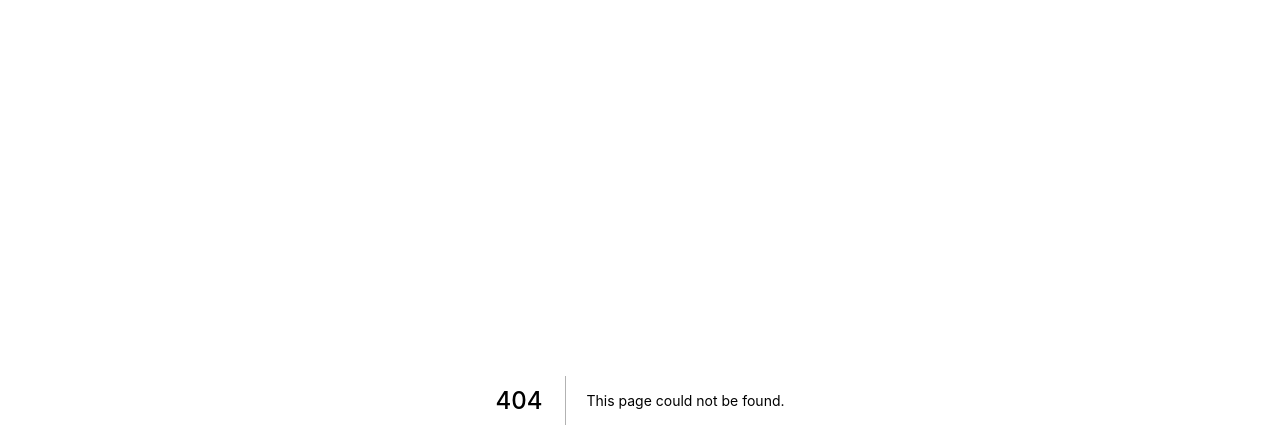
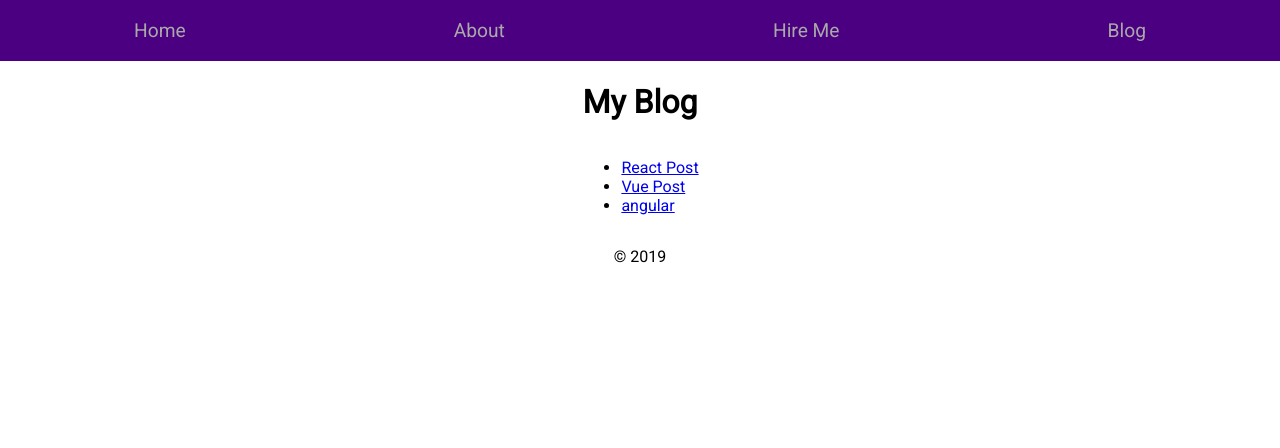
Before and after one commit to elenyou/next-portfolio, a Next.js app: page /blog in a window 1280 px wide. Before the commit this address had no page. Shown: the top 448 px of the page. Built offline with nearby package versions, Linux system fonts and the light colour scheme; a small style sheet from the web is missing.

Commit message:
dinamic blog and post

```diff
--- a/components/Layout.js
+++ b/components/Layout.js
@@ -19,6 +19,7 @@
             <Link href="/"><a>Home</a></Link>
             <Link href="/about"><a>About</a></Link>
             <Link href="/hireme"><a>Hire Me</a></Link>
+            <Link href="/blog"><a>Blog</a></Link>
         </header>
 
         <h1>{title}</h1>
--- /dev/null
+++ b/pages/blog.js
@@ -0,0 +1,20 @@
+import Layout from '../components/Layout';
+import Link from 'next/link';
+
+const  PostLink  = ({ slug, title }) => (
+    <li>
+        <Link as={`/${slug}`} href={`post?title=${title}`}>
+            <a>{title}</a>
+        </Link>
+    </li>
+);
+
+export default () => (
+    <Layout title="My Blog">
+        <ul>
+            <PostLink slug="react-post" title="React Post" />
+            <PostLink slug="vue-post" title="Vue Post" />
+            <PostLink slug="angular-post"title="angular" />
+        </ul>
+    </Layout>
+)
```
Also changed, not shown: pages/about.js (+0 -11 lines), pages/post.js (added, +14 -0 lines).
